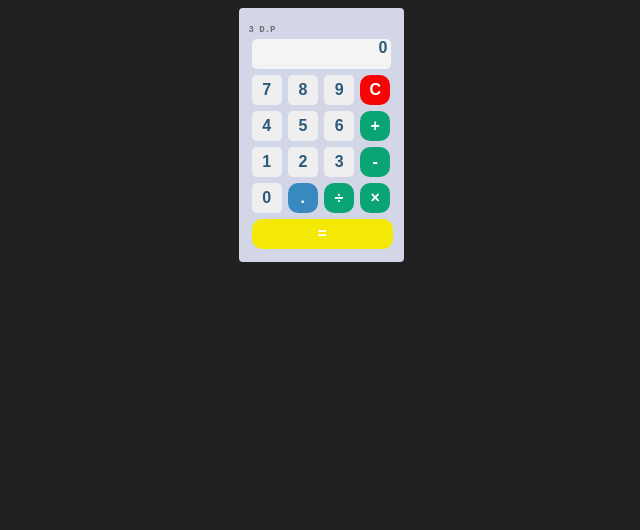
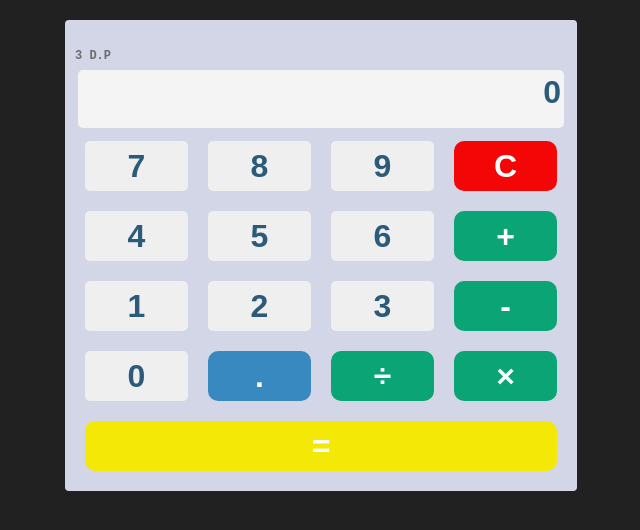
Before and after one commit to vcarter3/calculator, a plain HTML site: page index.html in a window 1280 px wide. Shown: the whole page, without its empty margins (319-959 px from the left). Drawn offline with Linux system fonts and the light colour scheme.

Commit message:
font size bigger

```diff
--- a/styles.css
+++ b/styles.css
@@ -2,8 +2,16 @@ html {
 background: #212121;
 }
 
+body{
+    margin: 20px auto;
+    font-size: xx-large;
+    width: 40%;
+    min-width: min-content;
+
+}
+
 .rounds{
-    font-size: xx-small;
+    font-size: small;
     font-family: monospace;
     font-weight: bold;
     color: rgb(108, 108, 109);
@@ -13,22 +21,18 @@ background: #212121;
     padding: 10px;
     border-radius: 4px;
     border:rgb(44, 90, 121);
-    width: 145px;
-    display: block;
-    margin: auto;
     caret-color: transparent;
 }
 
 .display {
     color: rgb(44, 90, 121);
     background-color: rgb(244, 244, 244);
-    font-size: medium;
     font-weight: bold;
     font-family: sans-serif;
-    height: 30px;
+    height: 50px;
     border-radius: 5px;
     text-align: right;
-    padding: 0 3px;
+    padding: 4px 3px;
     margin: 3px;
     overflow: auto;
 }
@@ -49,18 +53,20 @@ background: #212121;
 .buttons {
     display: grid;
     grid-template-columns: repeat(4, 1fr);
-
+    gap: 20px;
+    padding: 10px;
 }
 
 button {
     font-weight: bold;
     border: none;
     border-radius: 5px;
-    margin: 3px;
-    height: 30px;
     font-size: medium;
     color: rgb(44, 90, 121);
     font-family: sans-serif;
+    height: 50px;
+    font-size: xx-large;
+
 }
 
 button:hover {
@@ -73,13 +79,13 @@ button:hover {
     background-color: rgb(11, 164, 116);
     color: rgb(255, 255, 255);
     border-radius: 10px;
-    aspect-ratio: 1;
 }
 
 [id="="] {
-    width: 390%;
     background-color: rgb(244, 232, 6);
     color: rgb(255, 255, 255);
+    grid-area: 5 / 1 / 5 / 5;
+    aspect-ratio: revert;
 }
 
 [id="C"] {
```
